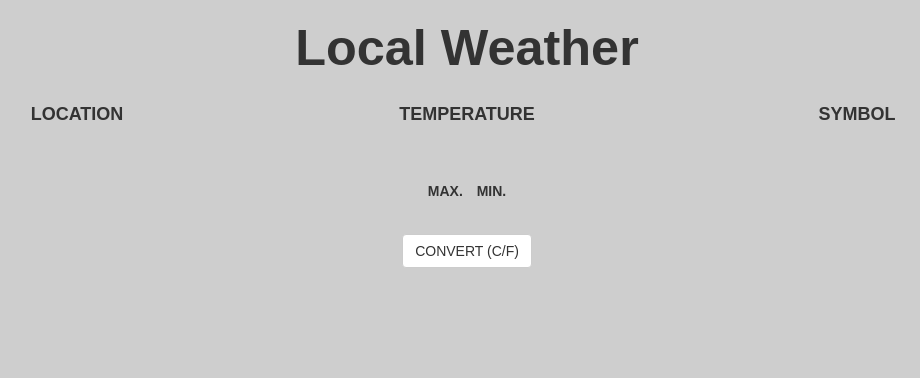
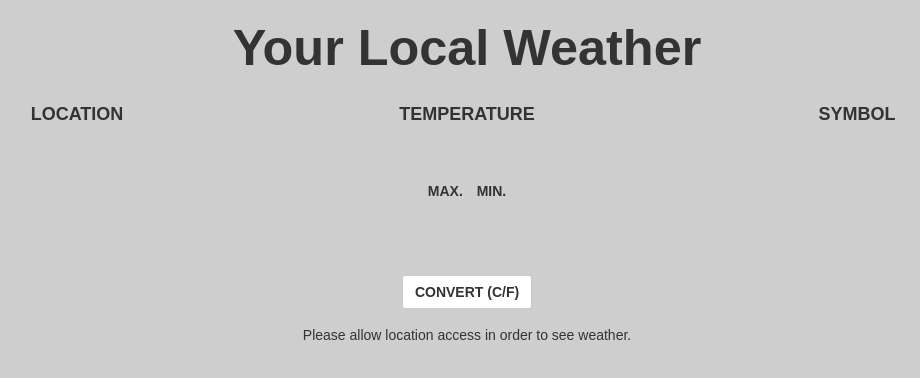
Before and after one commit to virenb/weather-app, a plain HTML site: page index.html in a window 1280 px wide. Shown: the whole page, without its empty margins (173-1093 px from the left). Drawn offline with nearby package versions, Linux system fonts and the light colour scheme; a web font is replaced by a local one.

Commit message:
Added message and updated title

```diff
--- a/index.html
+++ b/index.html
@@ -7,12 +7,11 @@
     <title>Local Weather</title>
     <link rel="stylesheet" href="https://maxcdn.bootstrapcdn.com/bootstrap/3.3.7/css/bootstrap.min.css">
     <link rel="stylesheet" href="style.css">
-    <script src="https://code.jquery.com/jquery-3.2.1.min.js"></script>
     <script src="index.js"></script>
 </head>
 <body>
   <div class="container text-center">
-    <h1>Local Weather</h1>
+    <h1>Your Local Weather</h1>
     <div class="row">
       <div class="col-xs-6 col-sm-4">
         <h4>LOCATION</h4>
@@ -37,7 +36,8 @@
     </div>
     <div class="row">
       <div class="col-md-6 col-md-offset-3">
-        <input class="btn btn-default" type="button" id="cToF" value="CONVERT (C/F)">
+        <input class="btn btn-default" type="button" id="tempToggle" value="CONVERT (C/F)">
+        <div class="msg">Please allow location access in order to see weather.</div>
       </div>
     </div>
   </div>
```
